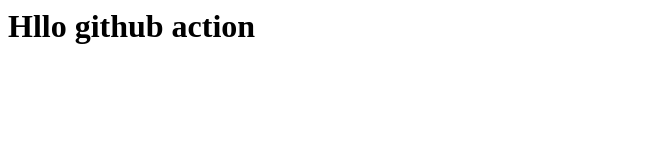
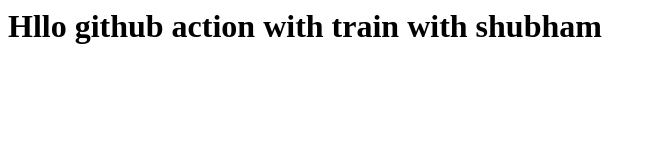
Before and after one commit to praveenintune81-design/GitHub-Action-Zero-to-hero, a plain HTML site: page index.html in a window 1280 px wide. Shown: the whole page, without its empty margins (0-657 px from the left). Drawn offline with Linux system fonts and the light colour scheme.

Commit message:
Update index.html

```diff
--- a/index.html
+++ b/index.html
@@ -1 +1 @@
-<h1> Hllo github action <h1>
+<h1> Hllo github action with train with shubham <h1>
```
